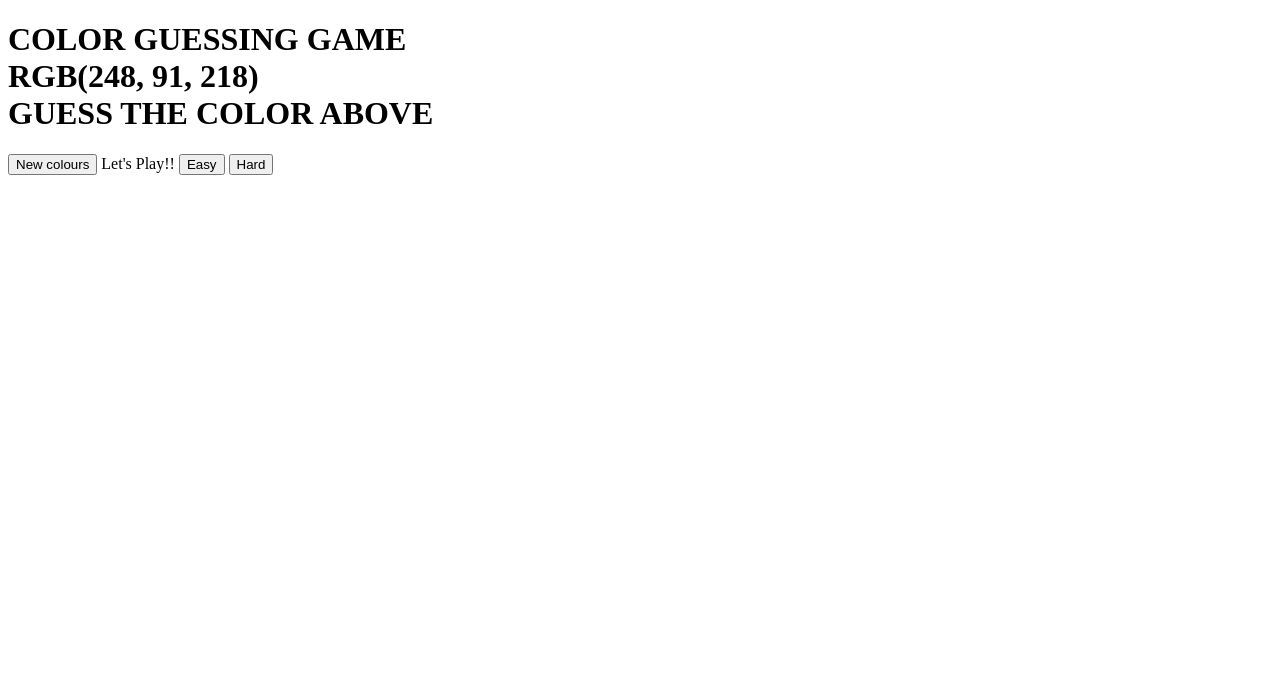
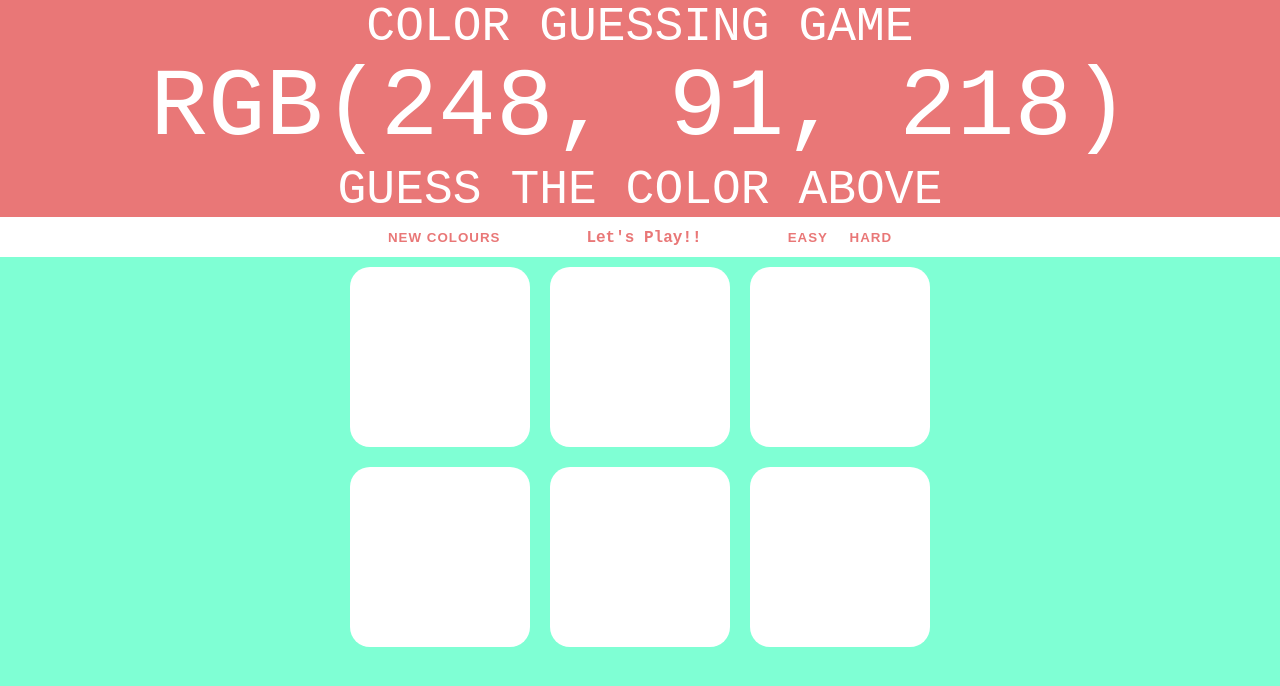
Before and after one commit to ChetanKrishna07/color-guessing-game, a plain HTML site: page index.html in a window 1280 px wide. Drawn offline with Linux system fonts and the light colour scheme.

Commit message:
made few changes to html, and added styles to it in styles.css

```diff
--- a/index.html
+++ b/index.html
@@ -13,7 +13,7 @@
 <body>
 
     <h1>COLOR GUESSING GAME<br>
-    <span id = "rgbSpan">RGB(248, 91, 218)</span><br>
+    <span class = "rgbSpan">RGB(248, 91, 218)</span><br>
     GUESS THE COLOR ABOVE<br></h1>
 
     <div class = "line">
--- a/styles.css
+++ b/styles.css
@@ -1,7 +1,59 @@
-.red-button {
-    color: red;
+body {
+    margin: 0;
+    background-color: aquamarine;
+    color: #ffffff;
+    font-family: 'Courier New', Courier, monospace;
 }
 
-#rgbColor {
-    color: blue;
+h1 {
+    margin: 0;
+    background-color: rgb(233, 119, 119);
+    font-weight: normal;
+    text-transform: uppercase;
+    text-align: center;
+    font-size: 300%;
 }
+
+.rgbSpan {
+    font-size: 200%;
+}
+
+.line {
+    width: 100%;
+    height: 40px;
+    text-align: center;
+    background-color: #ffffff;
+    padding: 0;
+}
+
+.status {
+    color: rgb(233, 119, 119);
+    width: 20%;
+    display: inline-block;
+    font-weight: 900;
+
+}
+
+button {
+    border: none;
+    background: none;
+    text-transform: uppercase;
+    height: 100%;
+    font-weight: 700;
+    letter-spacing: 1px;
+    color: rgb(233, 119, 119);
+}
+
+.mainBox {
+    width: 600px;
+    margin: 0 auto;
+}
+
+.box {
+    width: 30%;
+    background: #ffffff;
+    padding-bottom: 30%;
+    margin: 1.66%;
+    border-radius: 20px;
+    float: left;
+}
```
